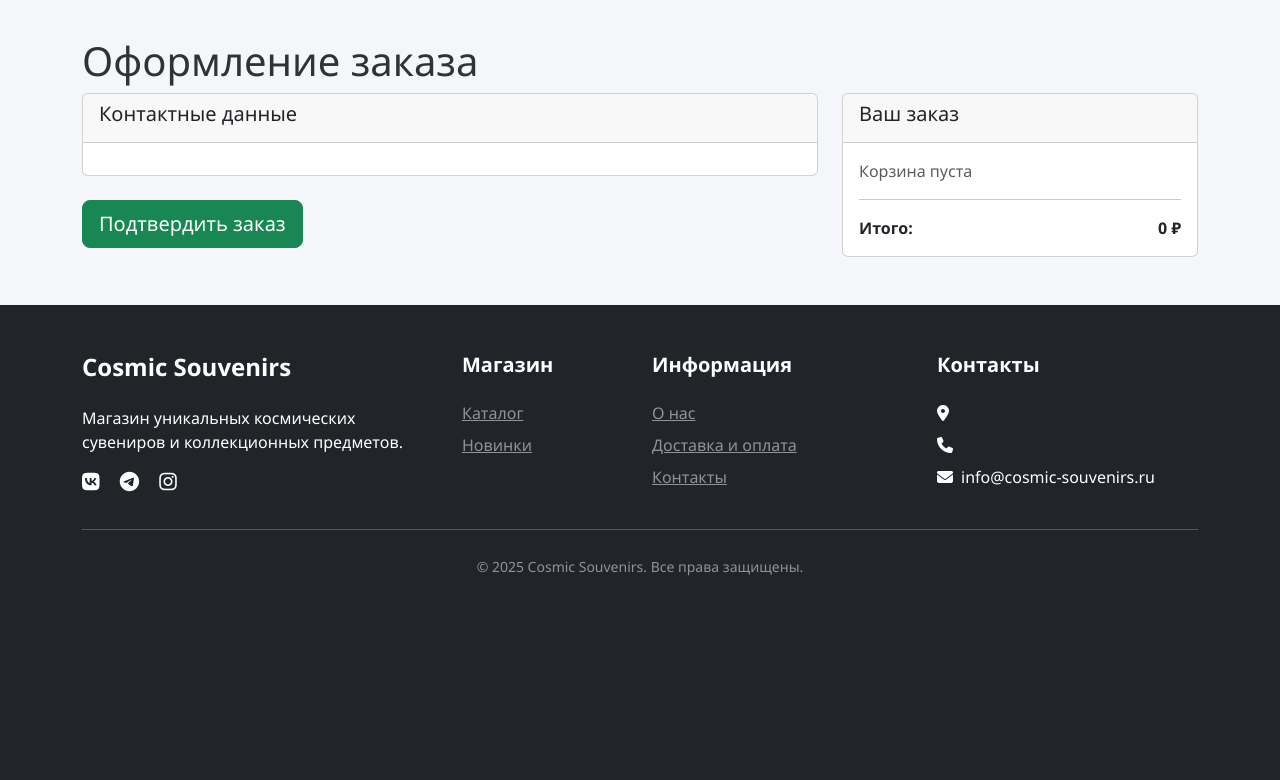
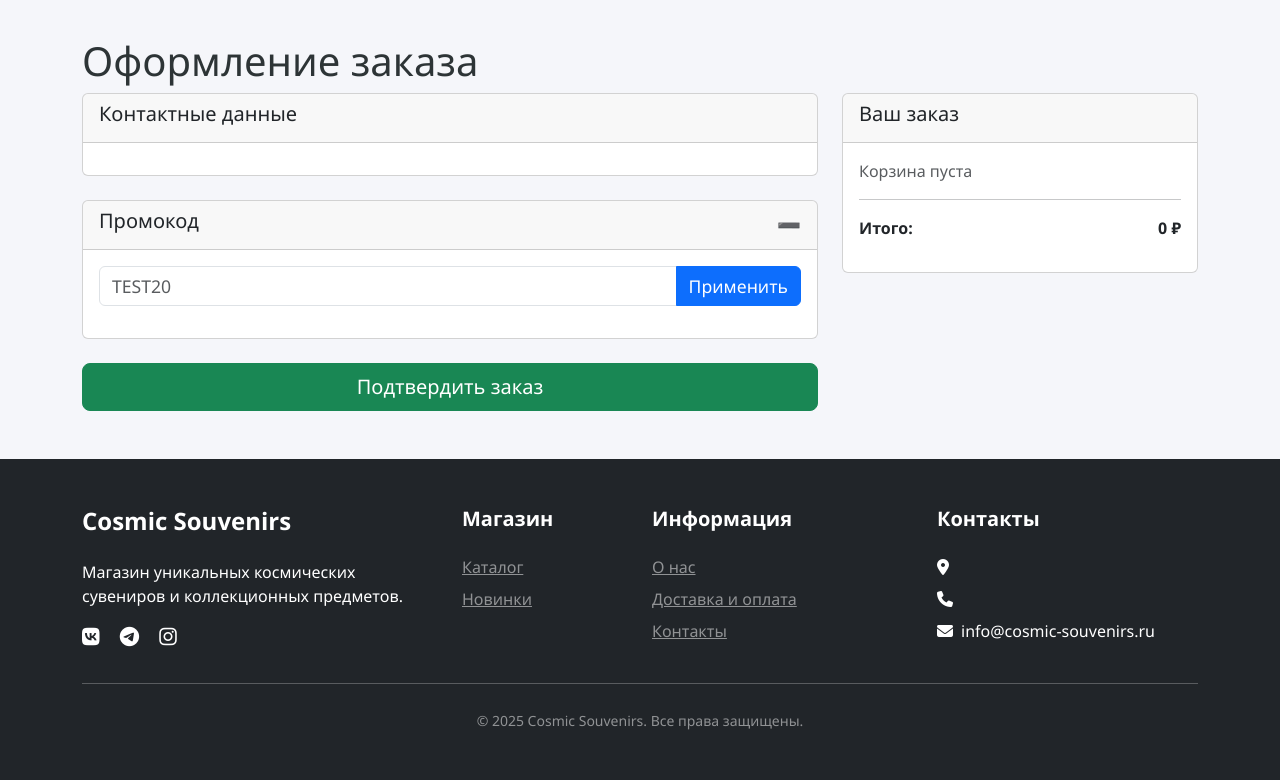
Before and after one commit to rename2025/store-souvenirs, a Django app: page /orders/create/ in a window 1280 px wide. Shown: the part 183-963 px from the top of the page. Before the commit the page ends 759 px from the top, so only its background shows below. Run offline with Django 4.2, Linux system fonts and the light colour scheme; tables that the repository leaves empty hold one stand-in row (values such as "Sample post"); parts of the project's set-up code (start-up, migrations or seed data) failed here and were passed over.

Commit message:
Promo code completed

```diff
--- a/cosmic_souvenirs/backend/frontend/templates/index.html
+++ b/cosmic_souvenirs/backend/frontend/templates/index.html
@@ -10,7 +10,7 @@
         <h1 class="display-3 fw-bold mb-4 floating">Космические сувениры</h1>
         <p class="lead mb-5">Уникальные коллекционные предметы для настоящих ценителей космоса</p>
         <a href="{% url 'products:catalog' %}" class="btn btn-light btn-lg px-4 py-2">
-            <i class="fas fa-shopping-bag me-2"></i> В каталог
+        <i class=""></i> в каталог
         </a>
     </div>
 </section>
--- a/cosmic_souvenirs/backend/frontend/templates/orders/create.html
+++ b/cosmic_souvenirs/backend/frontend/templates/orders/create.html
@@ -8,7 +8,7 @@
 
     <div class="row">
         <div class="col-md-8">
-            <form method="post">
+            <form method="post" id="checkout-form">
                 {% csrf_token %}
 
                 <div class="card mb-4">
@@ -20,14 +20,32 @@
                     </div>
                 </div>
 
-                <button type="submit" class="btn btn-success btn-lg">
+                <!-- ✅ ПРОМОКОД БЛОК — НОВЫЙ! -->
+                <div class="card mb-4">
+                    <div class="card-header d-flex justify-content-between align-items-center">
+                        <h5>Промокод</h5>
+                        <span id="promo-status" style="color: orange; font-size: 1.2em;">➖</span>
+                    </div>
+                    <div class="card-body">
+                        <div class="input-group">
+                            <input type="text" id="promo-input" class="form-control" placeholder="TEST20" style="font-size: 1.1em;">
+                            <button class="btn btn-primary" type="button" onclick="applyPromo()" style="font-size: 1.1em;">
+                                Применить
+                            </button>
+                        </div>
+                        <div id="promo-result" class="mt-3 fw-bold"></div>
+                        <input type="hidden" name="promo_code" id="promo-hidden" value="">
+                    </div>
+                </div>
+
+                <button type="submit" class="btn btn-success btn-lg w-100" id="submit-btn">
                     Подтвердить заказ
                 </button>
             </form>
         </div>
 
         <div class="col-md-4">
-            <div class="card">
+            <div class="card sticky-top" style="top: 20px;">
                 <div class="card-header">
                     <h5>Ваш заказ</h5>
                 </div>
@@ -41,13 +59,65 @@
                     <p class="text-muted">Корзина пуста</p>
                     {% endfor %}
                     <hr>
-                    <div class="d-flex justify-content-between">
+                    <div class="d-flex justify-content-between mb-3">
                         <strong>Итого:</strong>
-                        <strong>{{ total_price }} ₽</strong>
+                        <strong><span id="total-display">{{ total_price }}</span> ₽</strong>
                     </div>
+                    <div id="discount-display" class="text-success fw-bold fs-5"></div>
                 </div>
             </div>
         </div>
     </div>
 </div>
+
+<script>
+function applyPromo() {
+    const code = document.getElementById('promo-input').value.trim();
+    const csrfToken = document.querySelector('[name=csrfmiddlewaretoken]').value;
+    const status = document.getElementById('promo-status');
+    const result = document.getElementById('promo-result');
+
+    if (!code) {
+        result.innerHTML = '<span style="color: red;">❌ Введите промокод</span>';
+        return;
+    }
+
+    status.innerHTML = '⏳';
+
+    fetch('/products/apply-promo/', {
+        method: 'POST',
+        headers: {
+            'Content-Type': 'application/json',
+            'X-CSRFToken': csrfToken
+        },
+        body: JSON.stringify({promo_code: code})
+    })
+    .then(response => response.json())
+    .then(data => {
+        if (data.success) {
+            result.innerHTML = `<span style="color: green;">✅ ${data.message}</span>`;
+            status.innerHTML = '✅';
+            status.style.color = 'green';
+            document.getElementById('promo-hidden').value = code;
+            document.getElementById('discount-display').innerHTML =
+                `- ${data.discount} ₽ = <strong>${data.final_total} ₽</strong>`;
+            document.getElementById('total-display').style.textDecoration = 'line-through';
+            document.getElementById('submit-btn').innerHTML = `Оплатить ${data.final_total} ₽`;
+        } else {
+            result.innerHTML = `<span style="color: red;">❌ ${data.message}</span>`;
+            status.innerHTML = '❌';
+            status.style.color = 'red';
+            document.getElementById('promo-hidden').value = '';
+            document.getElementById('discount-display').innerHTML = '';
+            document.getElementById('total-display').style.textDecoration = 'none';
+            document.getElementById('submit-btn').innerHTML = 'Подтвердить заказ';
+        }
+    })
+    .catch(error => {
+        result.innerHTML = '<span style="color: red;">❌ Ошибка сети</span>';
+        status.innerHTML = '❌';
+        status.style.color = 'red';
+    });
+}
+</script>
 {% endblock %}
--- a/cosmic_souvenirs/backend/products/urls.py
+++ b/cosmic_souvenirs/backend/products/urls.py
@@ -13,4 +13,6 @@ urlpatterns = [
     path('search/', views.ProductListView.as_view(), name='search'),
     path('new/', views.new_arrivals, name='new_arrivals'),
     path('sales/', views.sales, name='sales'),
-]
+    path('products/apply-promo/', views.apply_promo, name='apply_promo'),
+
+    ]
```
Also changed, not shown: cosmic_souvenirs/backend/products/views.py (+65 -30 lines), 3 other files.
